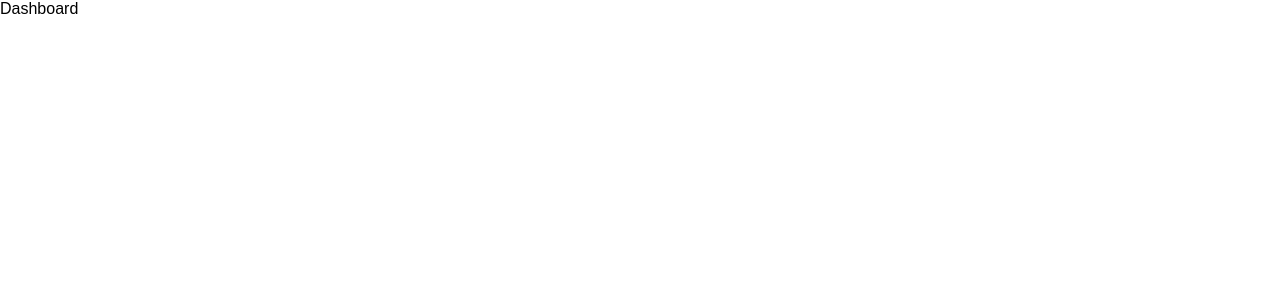
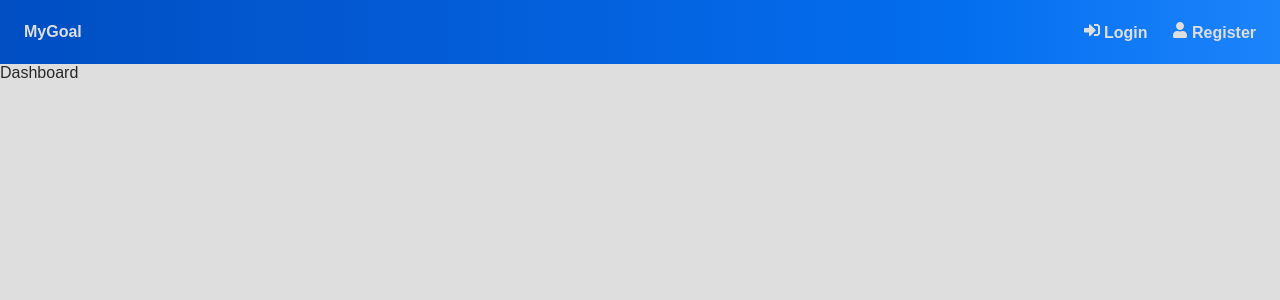
Before and after one commit to dylut2000/mern-authentication, a React (Vite) app in the folder client/: page / in a window 1280 px wide. Shown: the top 300 px of the page. Built offline with nearby package versions, Linux system fonts and the light colour scheme.

Commit message:
Header added

```diff
--- a/client/src/App.jsx
+++ b/client/src/App.jsx
@@ -2,11 +2,13 @@ import {Routes, Route} from 'react-router-dom'
 import Dashboard from './pages/Dashboard'
 import Login from './pages/Login'
 import Register from './pages/Register'
+import Header from './components/Header'
 
 function App() {
   return (
     <>
-      <div className="App">
+      <div className="app">
+        <Header />
         <Routes>
           <Route path="/" element={<Dashboard />} />
           <Route path="login" element={<Login />} />
--- /dev/null
+++ b/client/src/components/Header.jsx
@@ -0,0 +1,27 @@
+import {FaSignInAlt, FaSignOutAlt, FaUser} from 'react-icons/fa'
+import {Link} from 'react-router-dom'
+
+const Header = () => {
+  return (
+    <header className="header">
+      <div className="logo">
+        <Link to={'/'}>MyGoal</Link>
+      </div>
+
+      <ul>
+        <li>
+          <Link to={'login'}>
+            <FaSignInAlt /> Login
+          </Link>
+        </li>
+        <li>
+          <Link to={'register'}>
+            <FaUser /> Register
+          </Link>
+        </li>
+      </ul>
+    </header>
+  )
+}
+
+export default Header
--- a/client/src/index.scss
+++ b/client/src/index.scss
@@ -6,6 +6,53 @@
   box-sizing: border-box;
 }
 
+:root {
+  --white: #fff;
+  --smoke: rgb(222, 222, 222);
+  --dark: rgb(41, 41, 41);
+  --bg-blueGradiant: linear-gradient(
+    to right,
+    #004ec2,
+    #0358d1,
+    #0463e0,
+    #036eef,
+    #1c84fb
+  );
+}
+
 body {
   font-family: Arial, Helvetica, sans-serif;
+  background-color: var(--smoke);
+  color: var(--dark);
 }
+
+.app {
+  height: 100vh;
+  width: 100%;
+
+  // header component
+  .header {
+    width: 100%;
+    height: 4rem;
+    padding: 0 1.5rem;
+    display: flex;
+    align-items: center;
+    justify-content: space-between;
+    background-image: var(--bg-blueGradiant);
+
+    a {
+      text-decoration: none;
+      font-weight: bold;
+      color: var(--smoke);
+
+      &:hover {
+        color: var(--white);
+      }
+    }
+
+    li {
+      margin-left: 1.5rem;
+      display: inline;
+    }
+  }
+}
```
